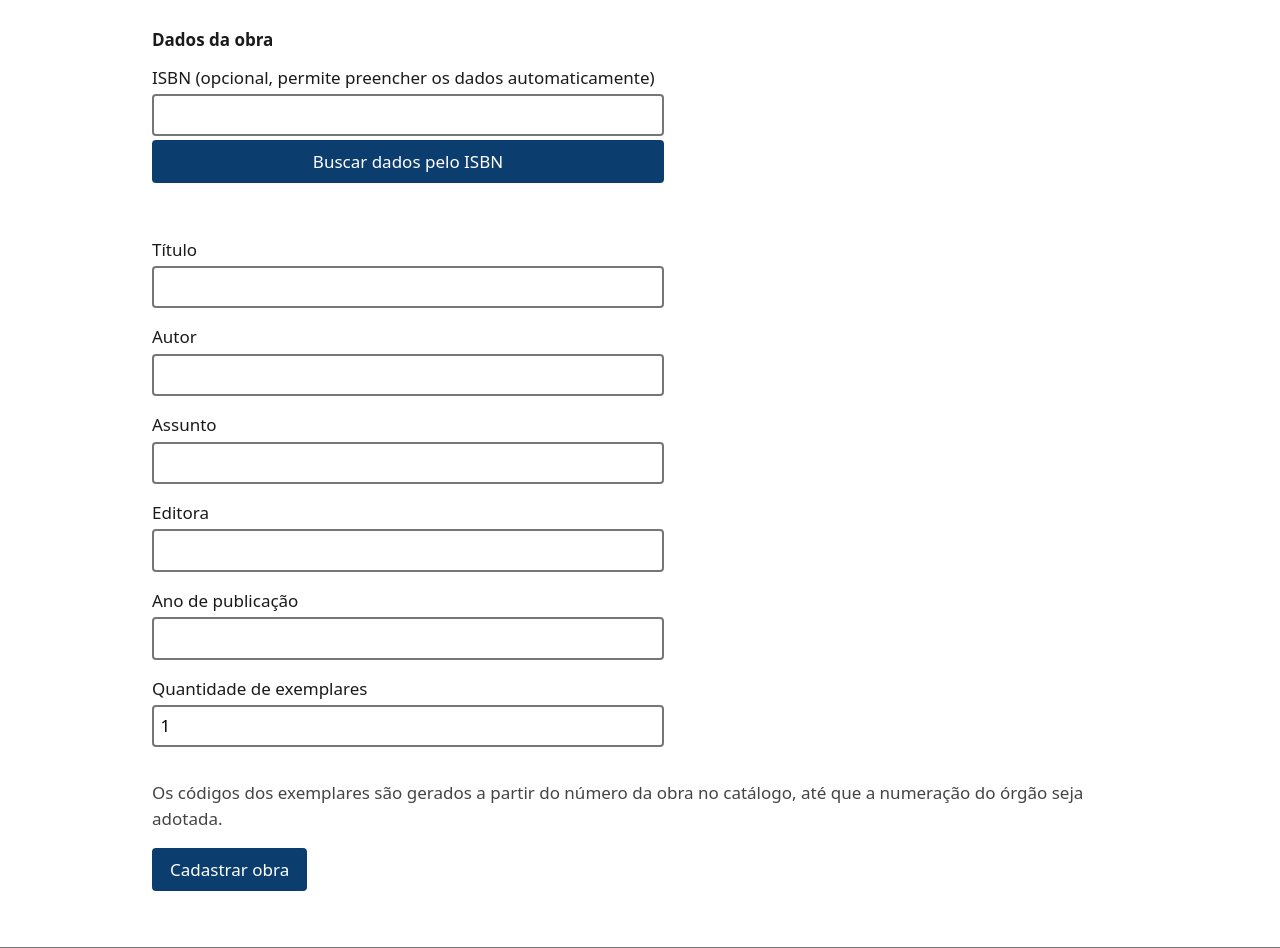
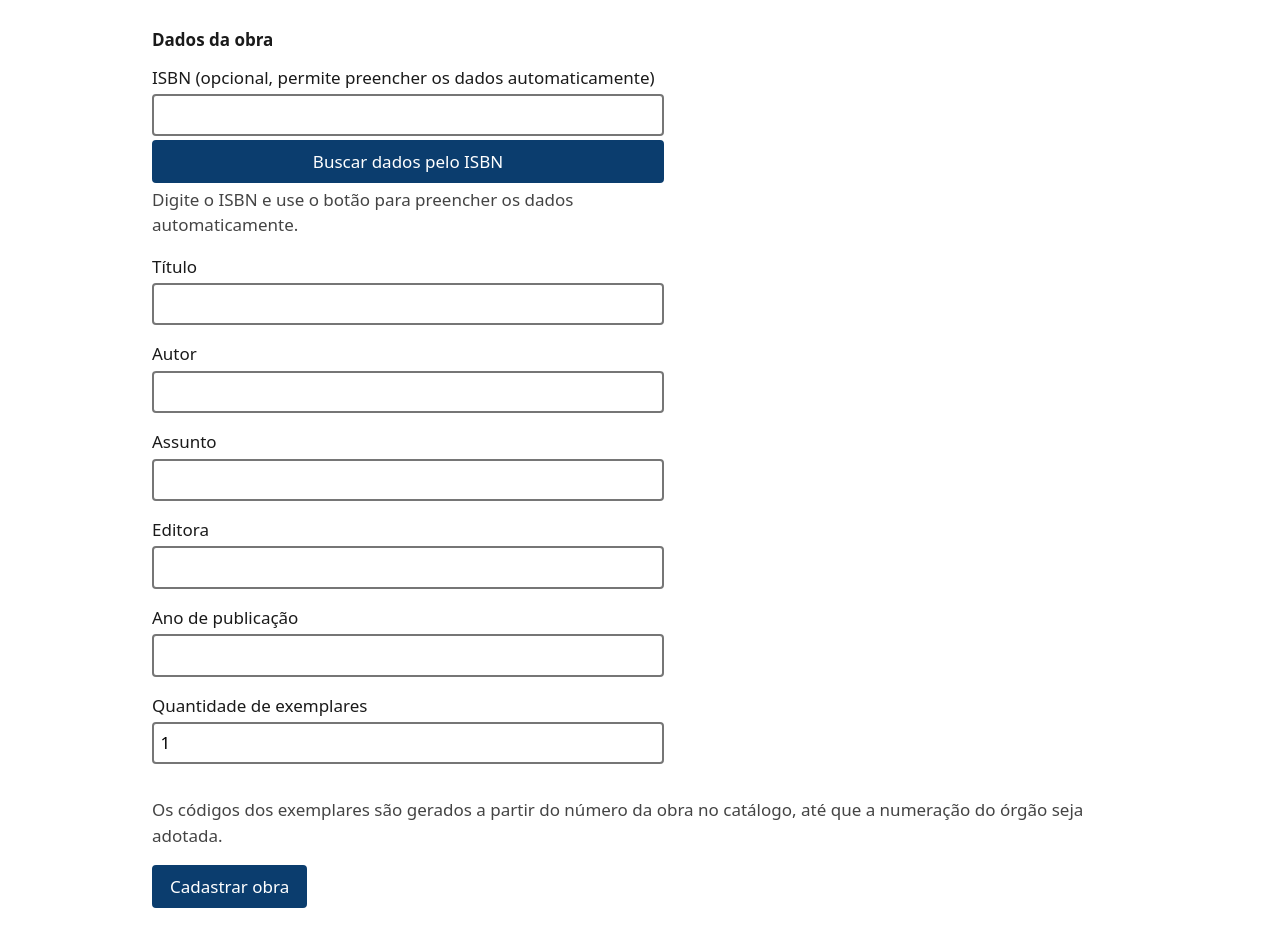
Before and after one commit to izabellitemoteo/acervofacil, a Django app: page /obras/nova/ in a window 1280 px wide. Shown: the part 137-1085 px from the top of the page. Run offline with Django 5.2, Linux system fonts and the light colour scheme; the visitor is signed in with stand-in values (Sample User, id 1).

Commit message:
Alternativa noscript e mensagem inicial na area do ISBN

```diff
--- a/biblioteca/templates/biblioteca/nova_obra.html
+++ b/biblioteca/templates/biblioteca/nova_obra.html
@@ -16,7 +16,7 @@
     <label for="{{ form.isbn.id_for_label }}">{{ form.isbn.label }}</label>
     {{ form.isbn }}
     <button type="button" id="buscar-isbn" data-url="{% url 'consultar_isbn' %}">Buscar dados pelo ISBN</button>
-    <p id="resultado-isbn" role="status" aria-live="polite" class="dica"></p>
+    <div id="resultado-isbn" role="status" aria-live="polite" class="dica">Digite o ISBN e use o botão para preencher os dados automaticamente.</div>
   </div>
   {% for campo in form %}{% if campo.name != "isbn" %}
   <div class="campo">
@@ -31,4 +31,5 @@
 {% endblock %}
 {% block scripts %}
 {% load static %}<script src="{% static 'biblioteca/isbn.js' %}"></script>
+<noscript><p class="dica">A busca automática pelo ISBN depende de JavaScript, que está desativado. Preencha os dados da obra manualmente; o cadastro funciona normalmente.</p></noscript>
 {% endblock %}
--- a/biblioteca/templates/biblioteca/obras.html
+++ b/biblioteca/templates/biblioteca/obras.html
@@ -34,4 +34,5 @@
 {% endblock %}
 {% block scripts %}
 {% load static %}<script src="{% static 'biblioteca/filtro.js' %}"></script>
+<noscript><p class="dica">O filtro instantâneo depende de JavaScript, que está desativado. Use o botão Buscar para pesquisar no acervo.</p></noscript>
 {% endblock %}
```
